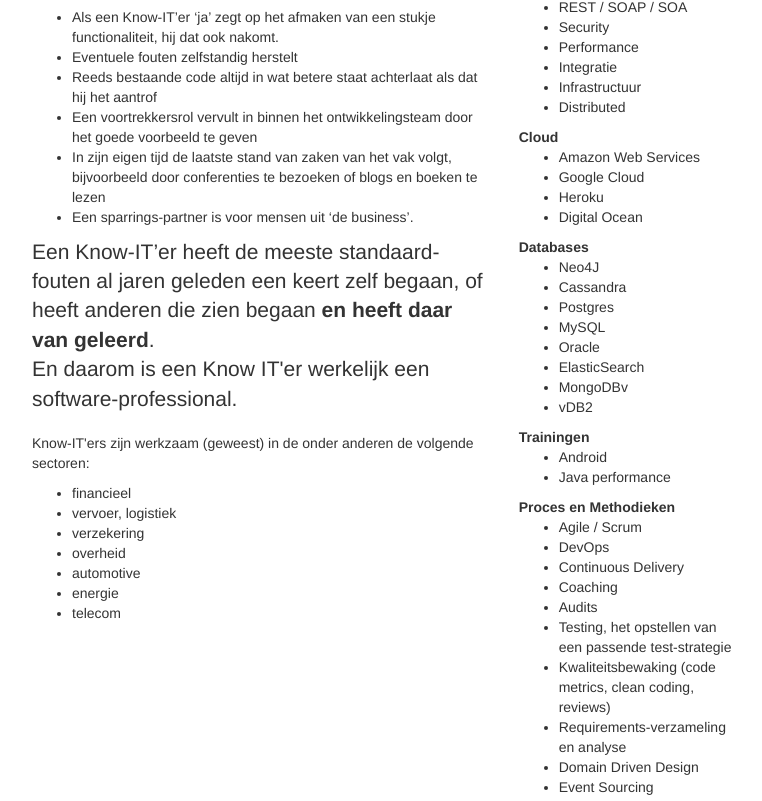
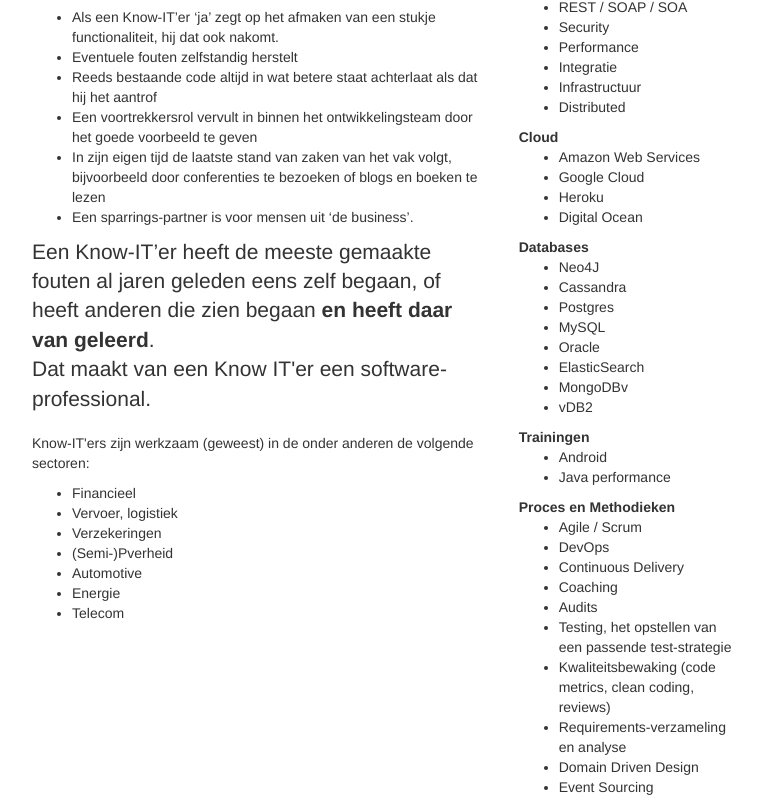
Before and after one commit to wesaidso/know-it-nl.github.io, a plain HTML site: page expertise/index.html in a window 1280 px wide. Shown: the part 264-1065 px from the top of the page, without its empty margins (258-1020 px from the left). Drawn offline with nearby package versions, Linux system fonts and the light colour scheme; files that its build step writes are made by us from their sources.

Commit message:
redactie..

```diff
--- a/expertise/index.html
+++ b/expertise/index.html
@@ -54,20 +54,20 @@
       </ul>
       </p>
       <p class="lead">
-        Een Know-IT’er heeft de meeste standaard-fouten al jaren geleden een keert zelf begaan, of heeft anderen die
+        Een Know-IT’er heeft de meeste gemaakte fouten al jaren geleden eens zelf begaan, of heeft anderen die
         zien begaan <strong>en heeft daar van geleerd</strong>.<br>
-        En daarom is een Know IT'er werkelijk een software-professional.
+        Dat maakt van een Know IT'er een software-professional.
       </p>
       <p>
         Know-IT'ers zijn werkzaam (geweest) in de onder anderen de volgende sectoren:
       <ul>
-        <li>financieel</li>
-        <li>vervoer, logistiek</li>
-        <li>verzekering</li>
-        <li>overheid</li>
-        <li>automotive</li>
-        <li>energie</li>
-        <li>telecom</li>
+        <li>Financieel</li>
+        <li>Vervoer, logistiek</li>
+        <li>Verzekeringen</li>
+        <li>(Semi-)Pverheid</li>
+        <li>Automotive</li>
+        <li>Energie</li>
+        <li>Telecom</li>
       </ul>
       </p>
     </div>
```
